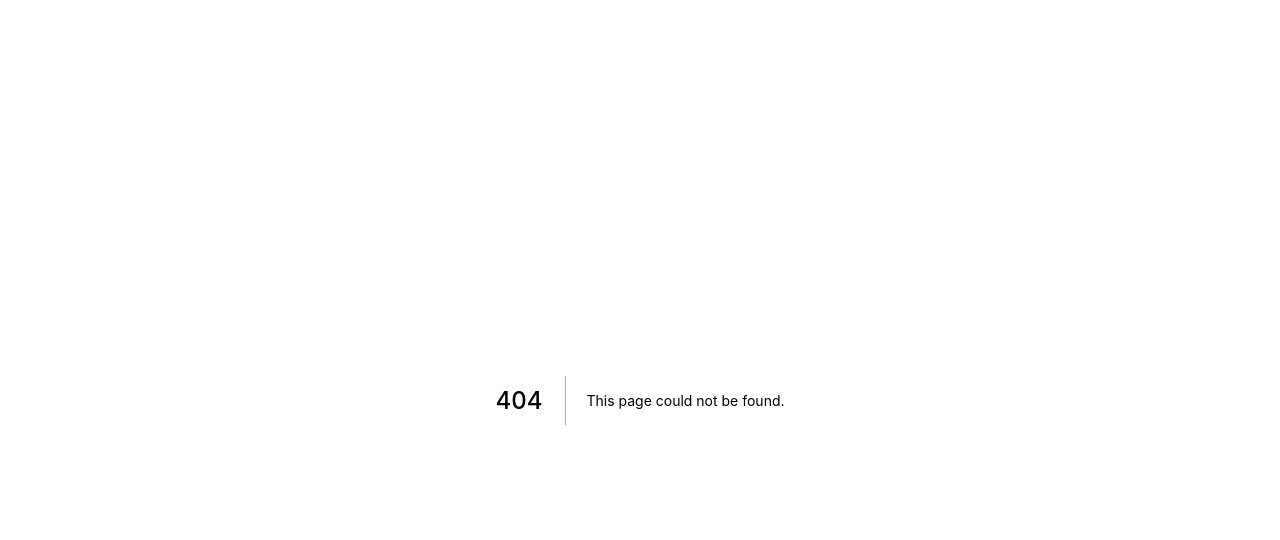
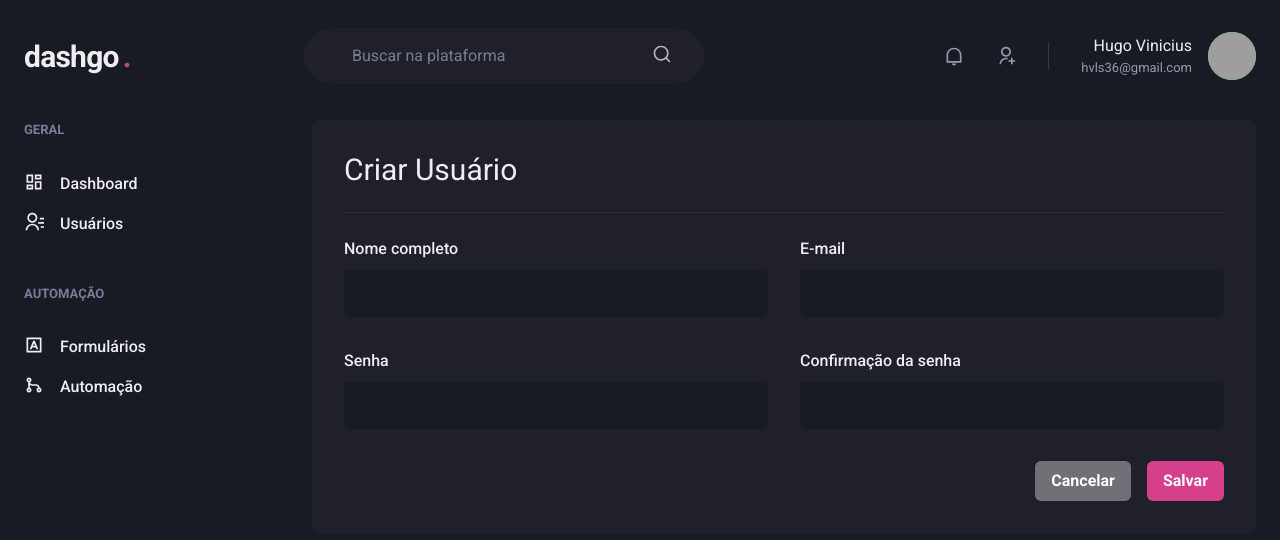
Before and after one commit to hugovinicius145/ignite-dashgo, a Next.js app: page /users/create in a window 1280 px wide. Before the commit this address had no page. Shown: the top 540 px of the page. Built offline with nearby package versions, Linux system fonts and the light colour scheme; grey boxes are pictures that could not be loaded.

Commit message:
Pagina: Form de usuario

```diff
--- /dev/null
+++ b/src/pages/users/create.tsx
@@ -0,0 +1,40 @@
+import { Box, Flex, Button, VStack, HStack, Text, SimpleGrid, Heading, Divider } from '@chakra-ui/react';
+import { Header } from '../../components/Header';
+import { Sidebar } from '../../components/Sidebar';
+import { Input } from '../../components/Form/Input';
+
+export default function CreateUser() {
+  return (
+    <Box>
+      <Header />
+      <Flex w="100%" my="6" maxWidth={1480} mx="auto" px="6" >
+        <Sidebar />
+
+        <Box flex="1" borderRadius={8} bg="gray.800" p="8">
+          <Heading size="lg" fontWeight="normal">Criar Usuário</Heading>
+
+          <Divider my="6" borderColor="gray.700" />
+
+          <VStack spacing="8" >
+            <SimpleGrid minChildWidth="240px" spacing="8" w="100%" >
+              <Input name="name" label="Nome completo" />
+              <Input name="email" type="email" label="E-mail" />
+            </SimpleGrid>
+
+            <SimpleGrid minChildWidth="240px" spacing="8" w="100%" >
+              <Input name="password" type="password" label="Senha" />
+              <Input name="password_confirmation" type="password" label="Confirmação da senha" />
+            </SimpleGrid>
+          </VStack>
+
+          <Flex mt="8" justify="flex-end">
+            <HStack spacing="4">
+              <Button colorScheme="whiteAlpha">Cancelar</Button>
+              <Button colorScheme="pink">Salvar</Button>
+            </HStack>
+          </Flex>
+        </Box>
+      </Flex>
+    </Box>
+  );
+}
```
